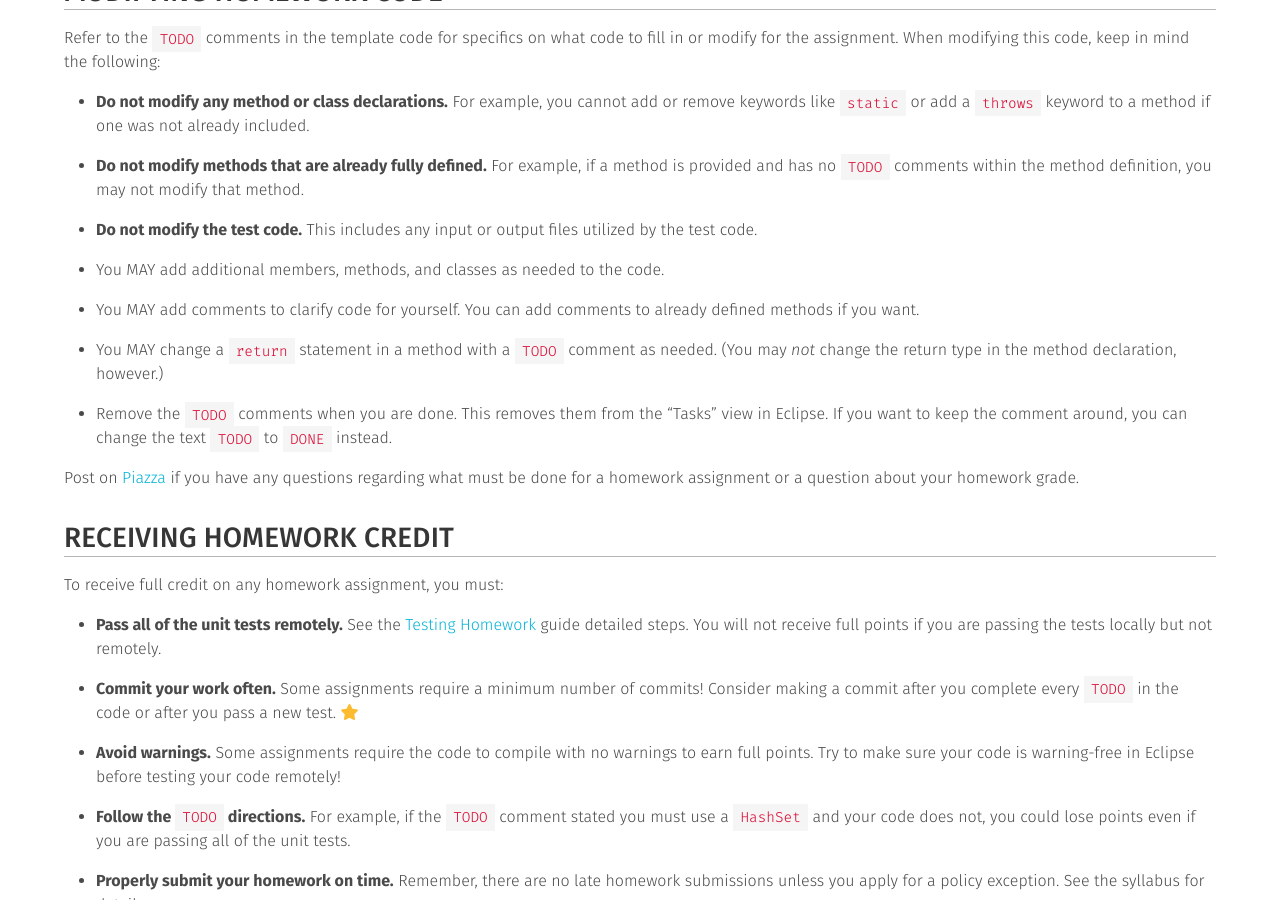
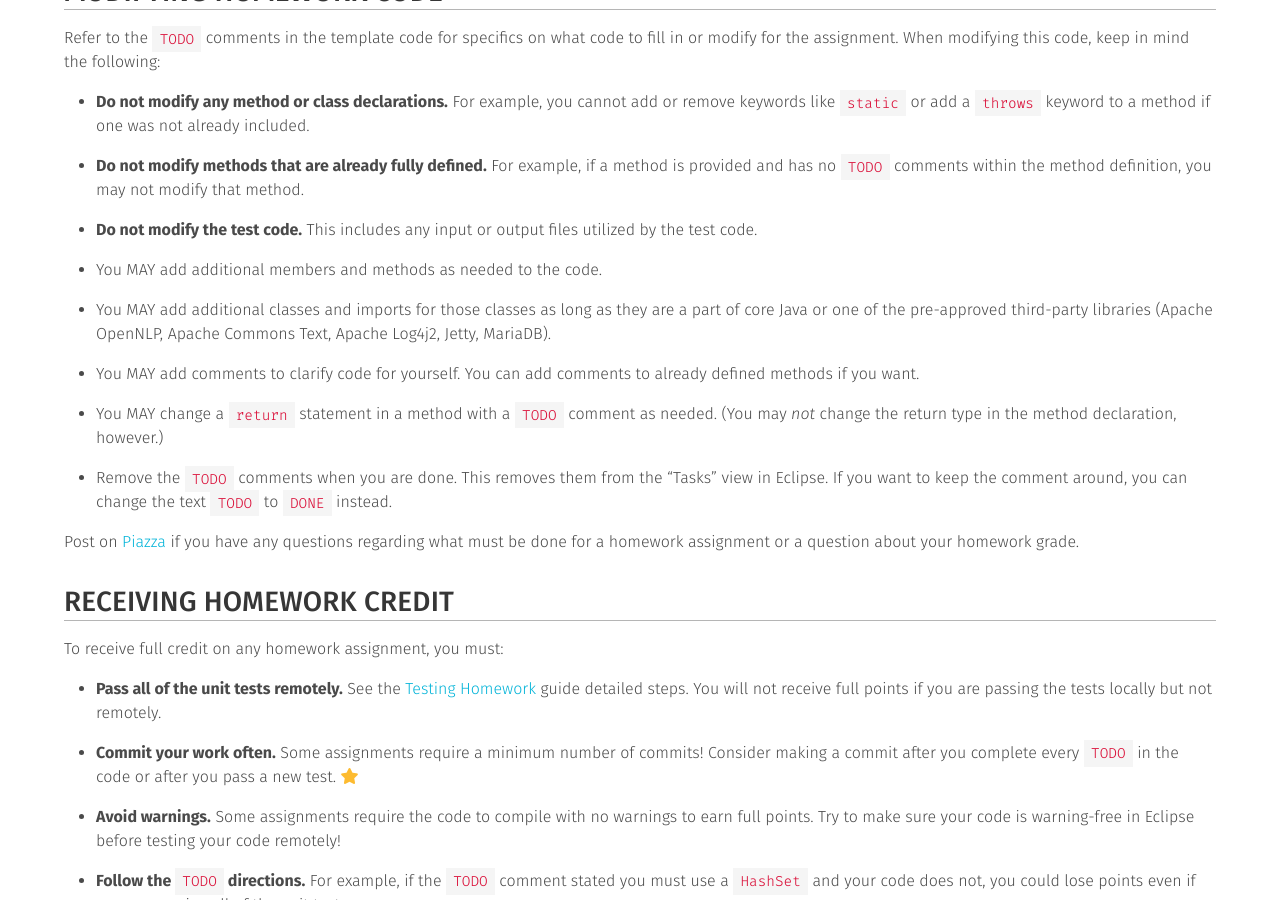
Before and after one commit to usf-cs272-fall2021/usf-cs272-fall2021.github.io, a Jekyll site: the page built from _homework/complete-homework.md, in a window 1280 px wide and 900 px high, scrolled down 452 px. Built offline with Jekyll 4.4.1, drawn with Linux system fonts in a browser that asks for light colours; comment, search, counter and statistics services are not loaded.

Commit message:
Clarified imports

```diff
--- a/_homework/complete-homework.md
+++ b/_homework/complete-homework.md
@@ -18,7 +18,9 @@ Refer to the `TODO` comments in the template code for specifics on what code to
 
   - **Do not modify the test code.** This includes any input or output files utilized by the test code.
 
-  - You MAY add additional members, methods, and classes as needed to the code.
+  - You MAY add additional members and methods as needed to the code.
+
+  - You MAY add additional classes and imports for those classes as long as they are a part of core Java or one of the pre-approved third-party libraries (Apache OpenNLP, Apache Commons Text, Apache Log4j2, Jetty, MariaDB).
 
   - You MAY add comments to clarify code for yourself. You can add comments to already defined methods if you want.
 
```
